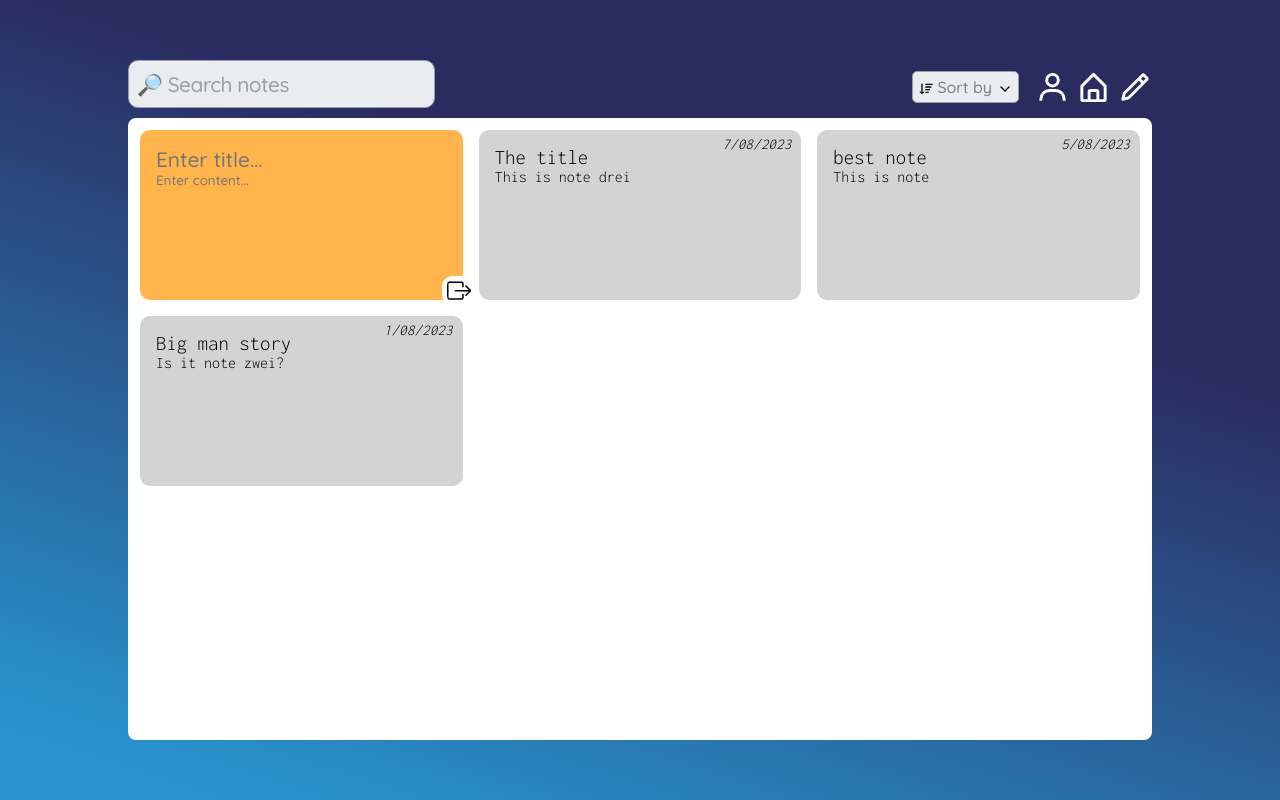
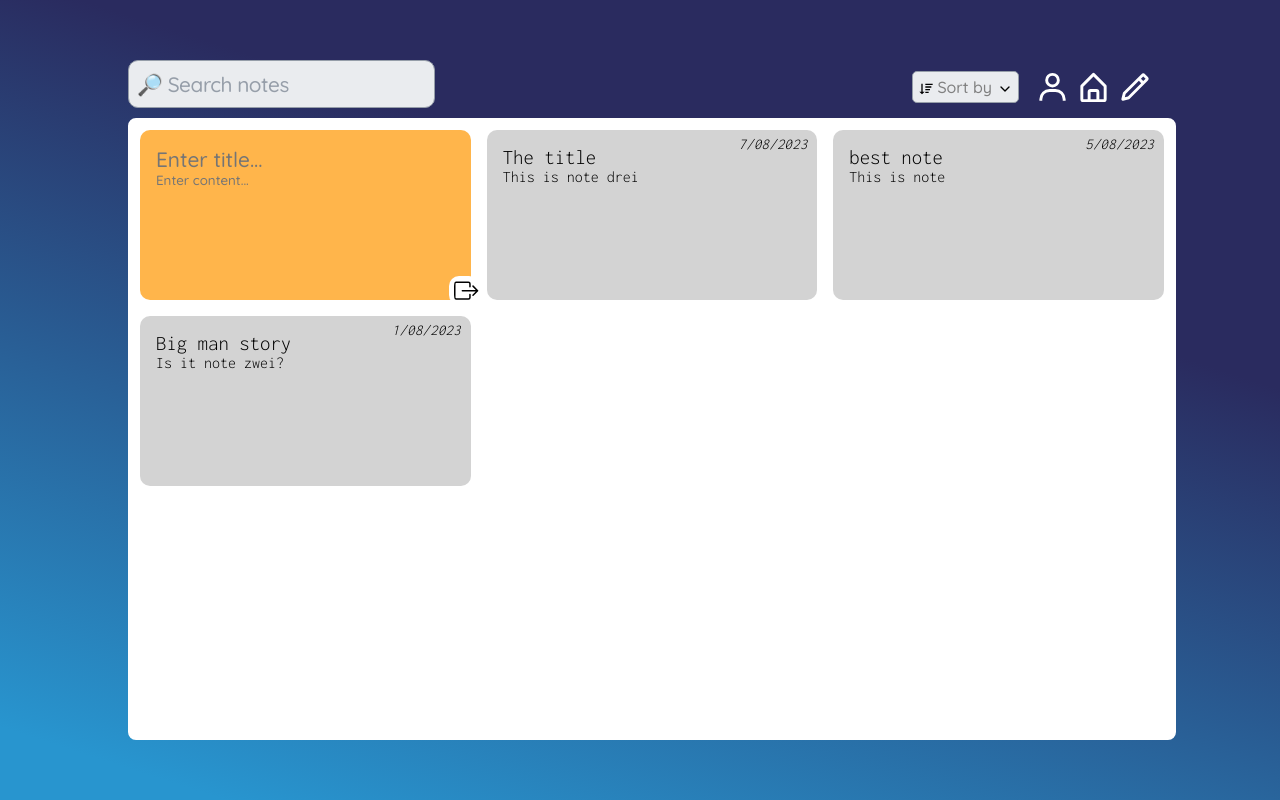
Before and after one commit to m1ckeyyy/improvement-center, a React (Vite) app in the folder client/: page /journal in a window 1280 px wide. Built offline with nearby package versions, Linux system fonts and the light colour scheme.

Commit message:
fixed minor issues in toolssection styling

```diff
--- a/client/src/pages/Home/components/LandingSection/landingPage.module.scss
+++ b/client/src/pages/Home/components/LandingSection/landingPage.module.scss
@@ -1,15 +1,15 @@
-@import url("https://fonts.googleapis.com/css2?family=Nunito+Sans:wght@900&display=swap");
-@import url("https://fonts.googleapis.com/css2?family=Nunito+Sans:wght@400&display=swap");
-@import url("https://fonts.googleapis.com/css2?family=Poppins:wght@300&display=swap");
-@import url("https://fonts.googleapis.com/css2?family=DM+Sans&display=swap");
+@import url('https://fonts.googleapis.com/css2?family=Nunito+Sans:wght@900&display=swap');
+@import url('https://fonts.googleapis.com/css2?family=Nunito+Sans:wght@400&display=swap');
+@import url('https://fonts.googleapis.com/css2?family=Poppins:wght@300&display=swap');
+@import url('https://fonts.googleapis.com/css2?family=DM+Sans&display=swap');
 
 $primary-color: rgb(137, 195, 230);
 $secondary-color: rgb(62 90 202);
 $animation-color: rgb(113, 219, 205, 0.6);
 $accent-color: white;
-$nunito: "Nunito Sans", sans-serif;
-$poppins: "Poppins", sans-serif;
-$DM: "DM Sans", sans-serif;
+$nunito: 'Nunito Sans', sans-serif;
+$poppins: 'Poppins', sans-serif;
+$DM: 'DM Sans', sans-serif;
 
 .mainContent {
   overflow-x: hidden;
@@ -38,7 +38,7 @@ $DM: "DM Sans", sans-serif;
 .mainDescription {
   position: relative;
   // font-family: $nunito;
-	font-family: "Poppins", sans-serif;
+  font-family: 'Poppins', sans-serif;
 
   font-weight: 400;
   font-size: 2em;
@@ -74,11 +74,8 @@ $DM: "DM Sans", sans-serif;
   display: flex;
   align-items: center;
   cursor: pointer;
-	//   height: 30%;
 }
 .btnGetStarted {
-	// font-family: $DM;
-	// font-family: "Poppins", sans-serif;
   font-family: $nunito;
   font-size: 2em;
   text-transform: uppercase;
@@ -92,6 +89,7 @@ $DM: "DM Sans", sans-serif;
   opacity: 1;
   animation: fade 3.2s infinite ease-in-out;
   transition: margin-left 0.4s ease;
+  box-shadow: 0px 4px 8px rgba(0, 0, 0, 0.1);
 
   &:hover {
     border: 2px solid white;
--- a/client/src/pages/Home/components/ToolsSection/ToolsSection.jsx
+++ b/client/src/pages/Home/components/ToolsSection/ToolsSection.jsx
@@ -21,7 +21,8 @@ export const ToolsSection = () => {
           />
           <ToolCard
             title="Daily Journal"
-            description="Form good habits and break bad ones with our powerful habit tracker"
+            description="Capture your daily moments, thoughts and ideas via digital journal.
+            "
             link="/journal"
             imageSrc="images/journal.png"
             imageClassName={styles.journalImg}
--- a/client/src/pages/Home/components/ToolsSection/ToolsSection.module.scss
+++ b/client/src/pages/Home/components/ToolsSection/ToolsSection.module.scss
@@ -1,8 +1,8 @@
-@import url("https://fonts.googleapis.com/css2?family=Nunito+Sans:wght@800&display=swap");
-@import url("https://fonts.googleapis.com/css2?family=Nunito+Sans:wght@400&display=swap");
-@import url("https://fonts.googleapis.com/css2?family=Nunito+Sans:wght@600&display=swap");
+@import url('https://fonts.googleapis.com/css2?family=Nunito+Sans:wght@800&display=swap');
+@import url('https://fonts.googleapis.com/css2?family=Nunito+Sans:wght@400&display=swap');
+@import url('https://fonts.googleapis.com/css2?family=Nunito+Sans:wght@600&display=swap');
 
-@import url("https://fonts.googleapis.com/css2?family=Poppins:wght@300&display=swap");
+@import url('https://fonts.googleapis.com/css2?family=Poppins:wght@300&display=swap');
 //no vh height, no overflow-x hidden, nominheight
 * {
   box-sizing: border-box;
@@ -11,13 +11,7 @@
   overflow: hidden;
   // height: 100vh;
   min-height: 930px;
-  background: linear-gradient(
-    180deg,
-    rgba(83, 109, 121, 1) -1%,
-    rgba(24, 44, 54, 1) 4%,
-    rgba(24, 44, 54, 1) 96%,
-    rgba(83, 109, 121, 1) 103%
-  );
+  background: linear-gradient(180deg, rgba(83, 109, 121, 1) -1%, rgba(24, 44, 54, 1) 4%, rgba(24, 44, 54, 1) 96%, rgba(83, 109, 121, 1) 103%);
   width: 100%;
   align-items: center;
 }
@@ -33,7 +27,7 @@
   justify-content: center;
   padding: 8% 0 8% 0;
   h1 {
-    font-family: "Nunito Sans", sans-serif;
+    font-family: 'Nunito Sans', sans-serif;
     font-weight: 800;
     color: white;
     padding: 0;
@@ -66,8 +60,8 @@
   position: relative;
   z-index: 1;
   h2 {
-    font-family: "Nunito Sans", sans-serif;
-    font-family: "Poppins", sans-serif;
+    font-family: 'Nunito Sans', sans-serif;
+    font-family: 'Poppins', sans-serif;
 
     font-weight: 600;
     padding: 10px 0 15px 0;
@@ -75,8 +69,8 @@
     white-space: nowrap;
   }
   p {
-    font-family: "Nunito Sans", sans-serif;
-    font-family: "Poppins", sans-serif;
+    font-family: 'Nunito Sans', sans-serif;
+    font-family: 'Poppins', sans-serif;
 
     font-weight: 400;
     font-size: 1em;
@@ -84,8 +78,11 @@
     color: #191818;
     margin-bottom: 20px;
   }
+  a {
+    margin-top: auto;
+  }
   .hyperlink {
-    font-family: "Nunito Sans", sans-serif;
+    font-family: 'Nunito Sans', sans-serif;
     font-weight: 600;
     display: flex;
     align-items: center;
@@ -113,11 +110,7 @@
   .pomodoroImg,
   .habitTrackerImg,
   .journalImg {
-    background: linear-gradient(
-      157deg,
-      rgba(226, 231, 233, 1) 65%,
-      rgba(156, 182, 195, 1) 100%
-    );
+    background: linear-gradient(157deg, rgba(226, 231, 233, 1) 65%, rgba(156, 182, 195, 1) 100%);
     width: 100%;
     border-radius: 15px;
   }
--- a/client/src/pages/Tools/Journal/Journal.jsx
+++ b/client/src/pages/Tools/Journal/Journal.jsx
@@ -1,5 +1,5 @@
 import styles from './Journal.module.scss';
-import { useState } from 'react';
+import { createContext, useState } from 'react';
 import { nanoid } from 'nanoid';
 import { ToastContainer } from 'react-toastify';
 import { NotesList } from './components/NotesList';
@@ -9,9 +9,10 @@ import { SearchInput } from './components/SearchInput';
 import { useFilterNotes } from './hooks/useFilterNotes';
 import { useSorting } from './hooks/useSorting';
 
+const JournalContext = createContext();
+
 const Journal = () => {
   //fetching
-//bug edit border triggers bugging on 1 column
   //set up usecontext
   const [searchInput, setSearchInput] = useState('');
   const [editMode, setEditMode] = useState(false);
@@ -24,7 +25,9 @@ const Journal = () => {
   const filteredNotes = useFilterNotes({ notes, searchInput });
   const sortedNotes = useSorting({ filteredNotes, sortingData });
 
+  const contextValue = { setSearchInput, sortingData, setSortingData, editMode, setEditMode, sortedNotes, setNotes, notes };
   return (
+    <JournalContext.Provider value={contextValue}>
       <div className={styles.wrapContainer}>
         <div className={`${styles.overlayContainer} ${editMode ? styles.editMode : ''}`}>
           <div className={styles.appHeader}>
@@ -33,10 +36,12 @@ const Journal = () => {
             <IconButtons editMode={editMode} setEditMode={setEditMode} />
           </div>
 
-        <NotesList notes={sortedNotes} setNotes={setNotes} editMode={editMode} />
+          <NotesList sortedNotes={sortedNotes} setNotes={setNotes} editMode={editMode} />
           <ToastContainer />
         </div>
       </div>
+    </JournalContext.Provider>
   );
 };
 export default Journal;
+export const useNotesContext = () => useContext(JournalContext);
--- a/client/src/pages/Tools/Journal/Journal.module.scss
+++ b/client/src/pages/Tools/Journal/Journal.module.scss
@@ -32,6 +32,7 @@ html,
   flex-direction: column;
 }
 .app {
+  box-sizing: content-box;
   display: grid;
   grid-gap: 1rem;
   grid-template-columns: repeat(auto-fit, minmax(250px, 1fr));
--- a/client/src/pages/Tools/Journal/components/NotesList.jsx
+++ b/client/src/pages/Tools/Journal/components/NotesList.jsx
@@ -2,17 +2,16 @@ import styles from './../Journal.module.scss';
 import { Note } from './Note.jsx';
 import { NewNote } from './NewNote';
 
-export const NotesList = ({ notes, setNotes, editMode }) => {
-
+export const NotesList = ({ sortedNotes, setNotes, editMode }) => {
   const handleDeleteNote = (id) => {
-    const updatedNotes = notes.filter((note) => note.id !== id);
+    const updatedNotes = sortedNotes.filter((note) => note.id !== id);
     setNotes(updatedNotes);
   };
 
   return (
     <div className={styles.app}>
       <NewNote setNotes={setNotes} />
-      {notes.map((note) => (
+      {sortedNotes.map((note) => (
         <Note onDelete={handleDeleteNote} editMode={editMode} id={note.id} content={note.content} date={note.date} title={note.title} key={note.id} />
       ))}
     </div>
--- a/client/src/pages/Tools/Journal/hooks/useFilterNotes.js
+++ b/client/src/pages/Tools/Journal/hooks/useFilterNotes.js
@@ -1,5 +1,5 @@
 import { useMemo } from 'react';
-
+// import {JournalContext}
 export const useFilterNotes = ({ notes, searchInput }) => {
   const sortedNotes = useMemo(() => {
     if (!searchInput) return notes;
```
Lines whose indentation alone changed are shown as unchanged.
